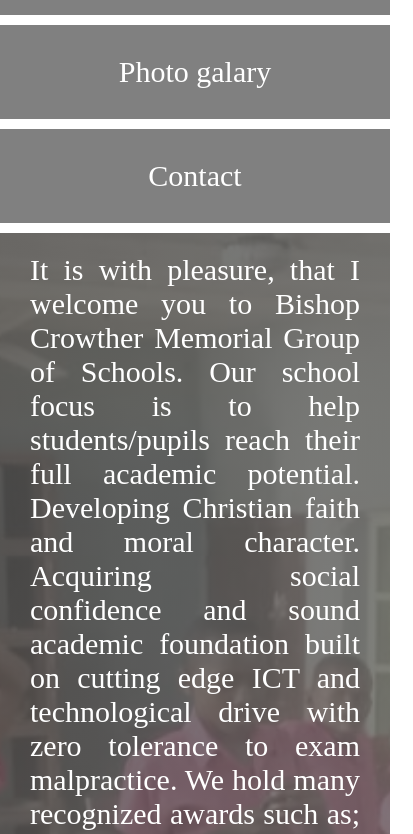
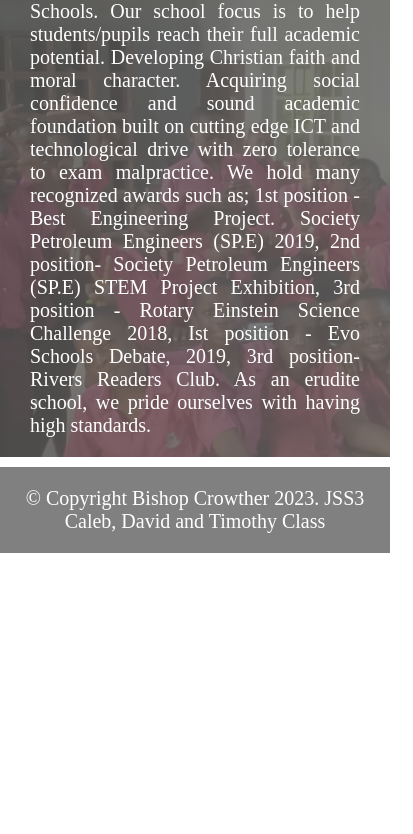
Before and after one commit to Eunice-ai/bspcrowter, a plain HTML site: page index.html in a window 390 px wide. Shown: the part 683-1517 px from the top of the page, 413 px wide, since content can reach past the window. After the commit the page ends 1236 px from the top, so only its background shows below. Drawn offline with Linux system fonts and the light colour scheme.

Commit message:
refactor:update-style

```diff
--- a/style.css
+++ b/style.css
@@ -78,4 +78,12 @@
     main p {
         padding-block: 20px;
     }
+
+    * {
+        font-size: 20px;
+    }
+    body {
+        width: 100%;
+    }
+
 }
```
